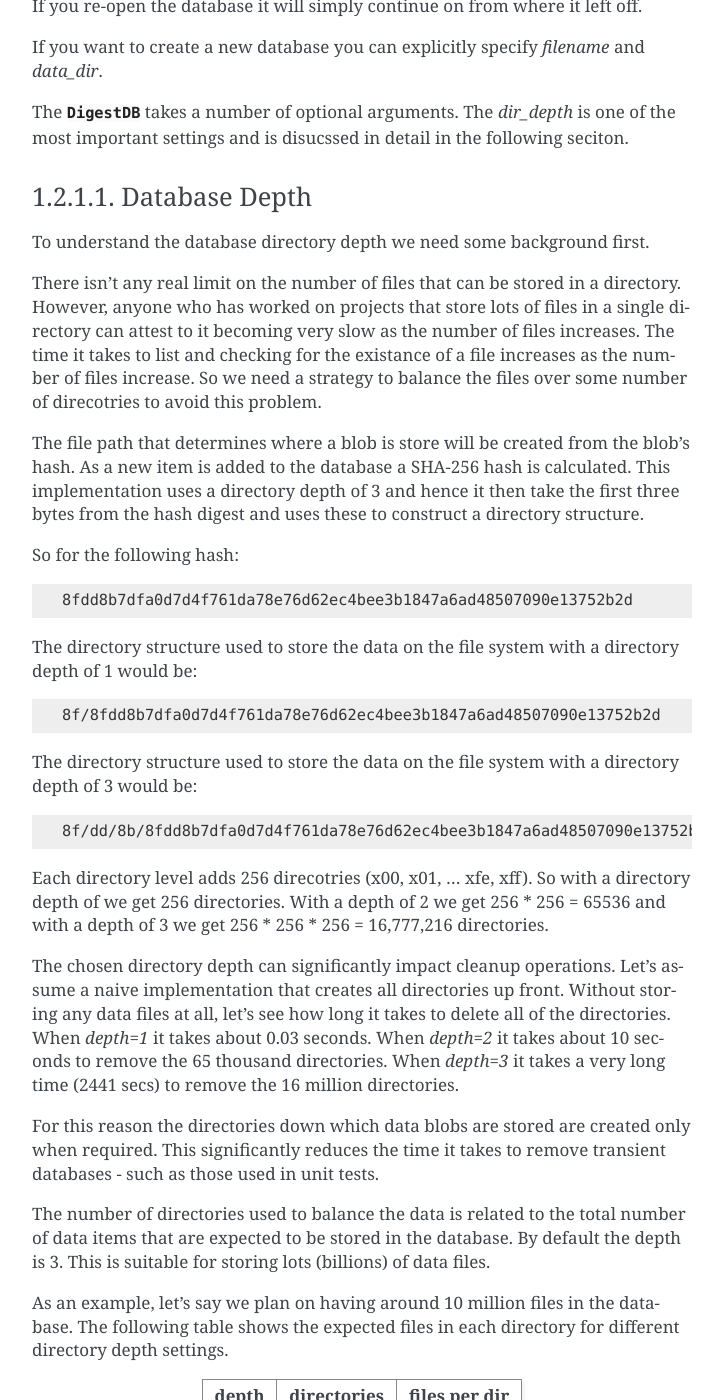
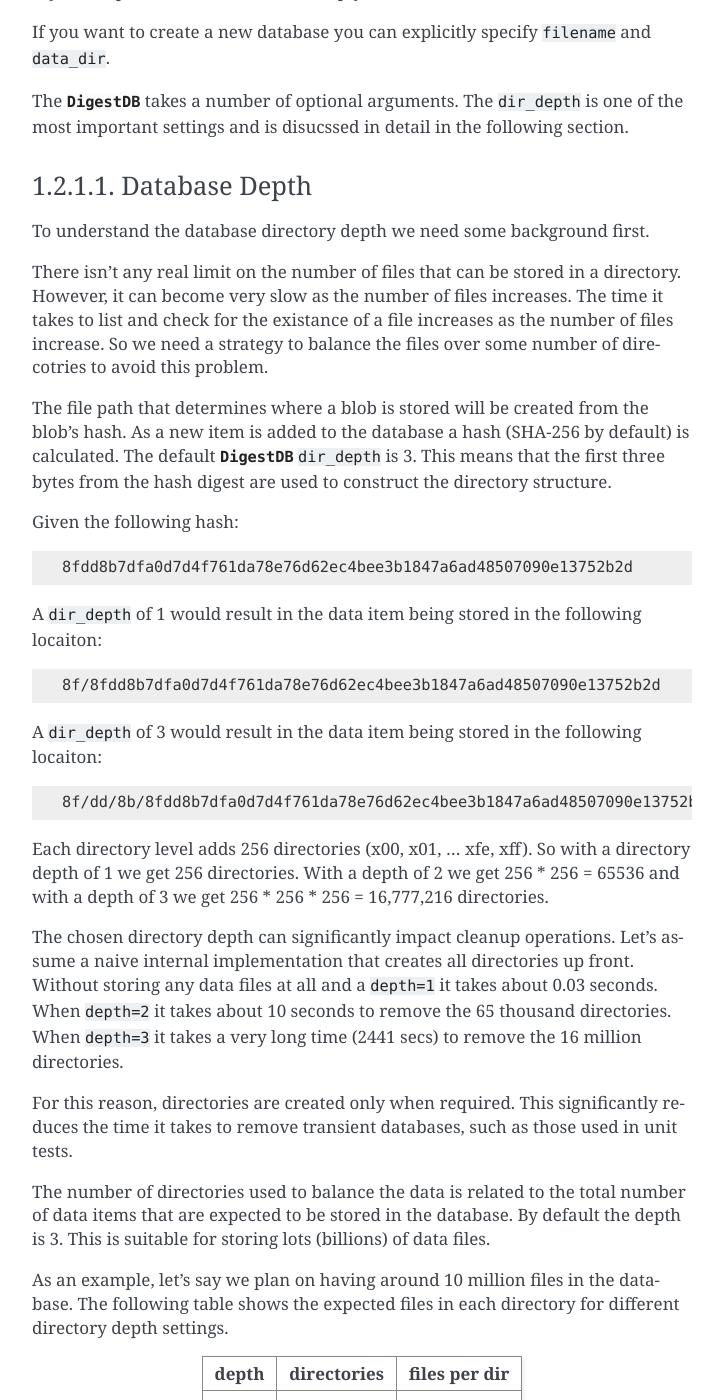
Before and after one commit to claws/digestdb, a Sphinx documentation site: the page built from doc/user/quickstart.rst, in a window 1280 px wide and 1400 px high, scrolled down 844 px. Shown: the whole window, without its empty margins (388-1111 px from the left). Built offline with Sphinx 7.4.7, drawn with Linux system fonts in a browser that asks for light colours; pages that are not in the unit, such as notebooks, are missing from menus; some of the changed text lies outside the part shown.

```diff
--- a/digestdb/__init__.py
+++ b/digestdb/__init__.py
@@ -1,5 +1,8 @@
 from . import hashify
 from . import model
 from . import database
+from .database import Base, DigestDB
 
-from .database import Base, DigestDB
+__version__ = "16.08.01"
+
+(hashify, model, database, Base, DigestDB)  # Silence pep8 unused warning
--- a/doc/conf.py
+++ b/doc/conf.py
@@ -13,19 +13,29 @@
 # All configuration values have a default; values that are commented out
 # serve to show the default.
 
+
+import os
+import re
 import sys
-import os
-import shlex
+import alabaster
+sys.path.insert(0, os.path.abspath('..'))
 
-# If extensions (or modules to document with autodoc) are in another directory,
-# add these directories to sys.path here. If the directory is relative to the
-# documentation root, use os.path.abspath to make it absolute, like shown here.
-sys.path.insert(0, os.path.abspath('..'))
+
+init_file = os.path.join(
+    os.path.dirname(os.path.dirname(__file__)), 'digestdb', '__init__.py')
+with open(init_file, 'rt') as f:
+    m = re.search(
+        r'''^__version__\W*=\W*['\"](\d\d\.\d\d\.\d+)['\"]''', f.read(), re.M)
+    if not m:
+        raise RuntimeError(
+            'Cannot find __version__ in digestdb/__init__.py')
+    version = m.group(1)
+
 
 # -- General configuration ------------------------------------------------
 
 # If your documentation needs a minimal Sphinx version, state it here.
-#needs_sphinx = '1.0'
+# needs_sphinx = '1.0'
 
 # Add any Sphinx extension module names here, as strings. They can be
 # extensions coming with Sphinx (named 'sphinx.ext.*') or your custom
@@ -44,7 +54,7 @@ templates_path = ['_templates']
 source_suffix = '.rst'
 
 # The encoding of source files.
-#source_encoding = 'utf-8-sig'
+# source_encoding = 'utf-8-sig'
 
 # The master toctree document.
 master_doc = 'index'
@@ -59,9 +69,9 @@ author = 'Chris Laws'
 # built documents.
 #
 # The short X.Y version.
-version = '0.0.1a'
+version = version
 # The full version, including alpha/beta/rc tags.
-release = '0.0.1a'
+release = version
 
 # The language for content autogenerated by Sphinx. Refer to documentation
 # for a list of supported languages.
@@ -72,9 +82,9 @@ language = None
 
 # There are two options for replacing |today|: either, you set today to some
 # non-false value, then it is used:
-#today = ''
+# today = ''
 # Else, today_fmt is used as the format for a strftime call.
-#today_fmt = '%B %d, %Y'
+# today_fmt = '%B %d, %Y'
 
 # List of patterns, relative to source directory, that match files and
 # directories to ignore when looking for source files.
@@ -82,27 +92,27 @@ exclude_patterns = ['_build']
 
 # The reST default role (used for this markup: `text`) to use for all
 # documents.
-#default_role = None
+# default_role = None
 
 # If true, '()' will be appended to :func: etc. cross-reference text.
-#add_function_parentheses = True
+# add_function_parentheses = True
 
 # If true, the current module name will be prepended to all description
 # unit titles (such as .. function::).
-#add_module_names = True
+# add_module_names = True
 
 # If true, sectionauthor and moduleauthor directives will be shown in the
 # output. They are ignored by default.
-#show_authors = False
+# show_authors = False
 
 # The name of the Pygments (syntax highlighting) style to use.
 pygments_style = 'sphinx'
 
 # A list of ignored prefixes for module index sorting.
-#modindex_common_prefix = []
+# modindex_common_prefix = []
 
 # If true, keep warnings as "system message" paragraphs in the built documents.
-#keep_warnings = False
+# keep_warnings = False
 
 # If true, `todo` and `todoList` produce output, else they produce nothing.
 todo_include_todos = False
@@ -117,26 +127,30 @@ html_theme = 'alabaster'
 # Theme options are theme-specific and customize the look and feel of a theme
 # further.  For a list of options available for each theme, see the
 # documentation.
-#html_theme_options = {}
+html_theme_options = {
+    'description': 'Digestdb provides SQL style access to binary data files'
+                   'stored in a balanced set of file system directories.',
+    'show_powered_by': False,
+}
 
 # Add any paths that contain custom themes here, relative to this directory.
-#html_theme_path = []
+html_theme_path = [alabaster.get_path()]
 
 # The name for this set of Sphinx documents.  If None, it defaults to
 # "<project> v<release> documentation".
-html_title = "Blobdb Documentation"
+html_title = "DigestDB Documentation"
 
 # A shorter title for the navigation bar.  Default is the same as html_title.
-html_short_title = "Blobdb"
+html_short_title = "DigestDB"
 
 # The name of an image file (relative to this directory) to place at the top
 # of the sidebar.
-#html_logo = None
+# html_logo = None
 
 # The name of an image file (within the static path) to use as favicon of the
 # docs.  This file should be a Windows icon file (.ico) being 16x16 or 32x32
 # pixels large.
-#html_favicon = None
+# html_favicon = None
 
 # Add any paths that contain custom static files (such as style sheets) here,
 # relative to this directory. They are copied after the builtin static files,
@@ -146,31 +160,36 @@ html_static_path = ['_static']
 # Add any extra paths that contain custom files (such as robots.txt or
 # .htaccess) here, relative to this directory. These files are copied
 # directly to the root of the documentation.
-#html_extra_path = []
+# html_extra_path = []
 
 # If not '', a 'Last updated on:' timestamp is inserted at every page bottom,
 # using the given strftime format.
-#html_last_updated_fmt = '%b %d, %Y'
+# html_last_updated_fmt = '%b %d, %Y'
 
 # If true, SmartyPants will be used to convert quotes and dashes to
 # typographically correct entities.
-#html_use_smartypants = True
+# html_use_smartypants = True
 
 # Custom sidebar templates, maps document names to template names.
-#html_sidebars = {}
+html_sidebars = {
+    '**': [
+        'about.html',
+        'navigation.html',
+    ]
+}
 
 # Additional templates that should be rendered to pages, maps page names to
 # template names.
-#html_additional_pages = {}
+# html_additional_pages = {}
 
 # If false, no module index is generated.
-#html_domain_indices = True
+# html_domain_indices = True
 
 # If false, no index is generated.
-#html_use_index = True
+# html_use_index = True
 
 # If true, the index is split into individual pages for each letter.
-#html_split_index = False
+# html_split_index = False
 
 # If true, links to the reST sources are added to the pages.
 html_show_sourcelink = False
@@ -184,72 +203,39 @@ html_show_copyright = False
 # If true, an OpenSearch description file will be output, and all pages will
 # contain a <link> tag referring to it.  The value of this option must be the
 # base URL from which the finished HTML is served.
-#html_use_opensearch = ''
+# html_use_opensearch = ''
 
 # This is the file name suffix for HTML files (e.g. ".xhtml").
-#html_file_suffix = None
+# html_file_suffix = None
 
 # Language to be used for generating the HTML full-text search index.
 # Sphinx supports the following languages:
 #   'da', 'de', 'en', 'es', 'fi', 'fr', 'h', 'it', 'ja'
 #   'nl', 'no', 'pt', 'ro', 'r', 'sv', 'tr'
-#html_search_language = 'en'
+# html_search_language = 'en'
 
 # A dictionary with options for the search language support, empty by default.
 # Now only 'ja' uses this config value
-#html_search_options = {'type': 'default'}
+# html_search_options = {'type': 'default'}
 
 # The name of a javascript file (relative to the configuration directory) that
 # implements a search results scorer. If empty, the default will be used.
-#html_search_scorer = 'scorer.js'
+# html_search_scorer = 'scorer.js'
 
 # Output file base name for HTML help builder.
 htmlhelp_basename = 'digestdbdoc'
 
 # -- Options for LaTeX output ---------------------------------------------
 
-latex_elements = {
-# The paper size ('letterpaper' or 'a4paper').
-#'papersize': 'letterpaper',
-
-# The font size ('10pt', '11pt' or '12pt').
-#'pointsize': '10pt',
-
-# Additional stuff for the LaTeX preamble.
-#'preamble': '',
-
-# Latex figure (float) alignment
-#'figure_align': 'htbp',
-}
+latex_elements = {}
 
 # Grouping the document tree into LaTeX files. List of tuples
 # (source start file, target name, title,
 #  author, documentclass [howto, manual, or own class]).
 latex_documents = [
-  (master_doc, 'digestdb.tex', 'digestdb Documentation',
-   'Chris Laws', 'manual'),
+    (master_doc, 'digestdb.tex', 'digestdb Documentation',
+     'Chris Laws', 'manual'),
 ]
-
-# The name of an image file (relative to this directory) to place at the top of
-# the title page.
-#latex_logo = None
-
-# For "manual" documents, if this is true, then toplevel headings are parts,
-# not chapters.
-#latex_use_parts = False
-
-# If true, show page references after internal links.
-#latex_show_pagerefs = False
-
-# If true, show URL addresses after external links.
-#latex_show_urls = False
-
-# Documents to append as an appendix to all manuals.
-#latex_appendices = []
-
-# If false, no module index is generated.
-#latex_domain_indices = True
-
 
 # -- Options for manual page output ---------------------------------------
 
@@ -260,32 +246,20 @@ man_pages = [
      [author], 1)
 ]
 
-# If true, show URL addresses after external links.
-#man_show_urls = False
-
-
 # -- Options for Texinfo output -------------------------------------------
 
 # Grouping the document tree into Texinfo files. List of tuples
 # (source start file, target name, title, author,
 #  dir menu entry, description, category)
 texinfo_documents = [
-  (master_doc, 'digestdb', 'digestdb Documentation',
-   author, 'digestdb', 'One line description of project.',
-   'Miscellaneous'),
+    (master_doc, 'digestdb', 'digestdb Documentation',
+     author, 'digestdb', 'One line description of project.',
+     'Miscellaneous'),
 ]
 
-# Documents to append as an appendix to all manuals.
-#texinfo_appendices = []
+# -- suppress specific warnings -------------------------------------------
 
-# If false, no module index is generated.
-#texinfo_domain_indices = True
-
-# How to display URL addresses: 'footnote', 'no', or 'inline'.
-#texinfo_show_urls = 'footnote'
-
-# If true, do not generate a @detailmenu in the "Top" node's menu.
-#texinfo_no_detailmenu = False
+suppress_warnings = ['image.nonlocal_uri']
 
 
 # -- Custom config to work around readthedocs.org #1139 -------------------
@@ -305,5 +279,6 @@ def run_apidoc(_):
     subprocess.check_call(
         [cmd_path, '--no-toc', '-e', '-M', '-o', 'api', '../digestdb', '--force'])
 
+
 def setup(app):
     app.connect('builder-inited', run_apidoc)
--- a/doc/user/quickstart.rst
+++ b/doc/user/quickstart.rst
@@ -5,8 +5,9 @@ Quickstart
 Database
 --------
 
-To start using the Blobdb you need to create a database. Let's create a
-:class:`DigestDB` and tell it to use the current directory.
+To start using the DigestDB you first need to create a database. Let's create
+a :class:`DigestDB` and we'll tell it to use the current directory for storing
+any binary content.
 
 .. code-block:: python
 
@@ -14,30 +15,25 @@ To start using the Blobdb you need to create a database. Let's create a
 
     db = DigestDB('.')
 
-By default the :class:`DigestDB` will create a file called `digestdb.db`
-and a directory called `digestdb.data`. The `digestdb.db` is a simple SQLite
-database that stores the categories and digests of the blobs. The
-`digestdb.data` is the top level directory in which all the binary blobs are
-stored.
+By default the :class:`DigestDB` will create a file called ``digestdb.db``
+and a directory called ``digestdb.data``. The `digestdb.db` is a simple SQLite
+database that stores the categories and digests of the blobs. Categories
+are used to group binary content to facilitate searching (e.g. JavaScript,
+css, images, etc). The ``digestdb.data`` directory is the top level directory
+in which all the binary blobs are stored.
 
-The :class:`DigestDB` does not do a whole lot when it is instantiated.
-One of the few things it does do is check for a lock file. The
-:class:`DigestDB` uses a lock file to ensure that it has exclusive
-access to the data otherwise there is a risk of losing synchronisation between
-the files on disk and those listing in the database.
+When the :class:`DigestDB` is instantiated it checks for a lock file. The
+lock file ensure that it has exclusive access to the data otherwise there is
+a risk of losing synchronisation between the files on disk and those listing
+in the database. If the :class:`DigestDB` encounters a lock file when starting
+up it will report the error and shut down.
 
-If the :class:`DigestDB` encounters a lock file when starting up it will
-report the error and shut down. The user is left to make the decision of what
-to do next.
-
-To actually get the :class:`DigestDB` to create the underlying database
-so that binary data can be stored you must open the database.
+Before writing or reading data from the :class:`DigestDB` it must first be
+opened.
 
 .. code-block:: python
 
     db.open()
-
-
 
 Conversely, when you are finished with the database it must be closed.
 
@@ -47,12 +43,12 @@ Conversely, when you are finished with the database it must be closed.
 
 If you re-open the database it will simply continue on from where it left off.
 
-If you want to create a new database you can explicitly specify `filename` and
-`data_dir`.
+If you want to create a new database you can explicitly specify ``filename``
+and ``data_dir``.
 
 The :class:`DigestDB` takes a number of optional arguments. The
-`dir_depth` is one of the most important settings and is disucssed in detail
-in the following seciton.
+``dir_depth`` is one of the most important settings and is disucssed in detail
+in the following section.
 
 
 Database Depth
@@ -61,55 +57,52 @@ Database Depth
 To understand the database directory depth we need some background first.
 
 There isn't any real limit on the number of files that can be stored in a
-directory. However, anyone who has worked on projects that store lots of files
-in a single directory can attest to it becoming very slow as the number of
-files increases. The time it takes to list and checking for the existance of a
-file increases as the number of files increase. So we need a strategy to
-balance the files over some number of direcotries to avoid this problem.
+directory. However, it can become very slow as the number of files increases.
+The time it takes to list and check for the existance of a file increases
+as the number of files increase. So we need a strategy to balance the files
+over some number of direcotries to avoid this problem.
 
-The file path that determines where a blob is store will be created from the
-blob's hash. As a new item is added to the database a SHA-256 hash is
-calculated. This implementation uses a directory depth of 3 and hence it then
-take the first three bytes from the hash digest and uses these to construct a
-directory structure.
+The file path that determines where a blob is stored will be created from the
+blob's hash. As a new item is added to the database a hash (SHA-256 by
+default) is calculated. The default :class:`DigestDB` ``dir_depth`` is 3. This
+means that the first three bytes from the hash digest are used to construct
+the directory structure.
 
-So for the following hash:
+Given the following hash:
 
 .. code-block:: console
 
         8fdd8b7dfa0d7d4f761da78e76d62ec4bee3b1847a6ad48507090e13752b2d
 
-The directory structure used to store the data on the file system with a
-directory depth of 1 would be:
+A ``dir_depth`` of 1 would result in the data item being stored in the
+following locaiton:
 
 .. code-block:: console
 
         8f/8fdd8b7dfa0d7d4f761da78e76d62ec4bee3b1847a6ad48507090e13752b2d
 
-The directory structure used to store the data on the file system with a
-directory depth of 3 would be:
+A ``dir_depth`` of 3 would result in the data item being stored in the
+following locaiton:
 
 .. code-block:: console
 
         8f/dd/8b/8fdd8b7dfa0d7d4f761da78e76d62ec4bee3b1847a6ad48507090e13752b2d
 
-Each directory level adds 256 direcotries (\x00, \x01, ... \xfe, \xff). So
-with a directory depth of we get 256 directories. With a depth of 2 we get
+Each directory level adds 256 directories (\x00, \x01, ... \xfe, \xff). So
+with a directory depth of 1 we get 256 directories. With a depth of 2 we get
 256 * 256 = 65536 and with a depth of 3 we get 256 * 256 * 256 = 16,777,216
 directories.
 
 The chosen directory depth can significantly impact cleanup operations.
-Let's assume a naive implementation that creates all directories up front.
-Without storing any data files at all, let's see how long it takes to
-delete all of the directories. When `depth=1` it takes about 0.03 seconds.
-When `depth=2` it takes about 10 seconds to remove the 65 thousand
-directories. When `depth=3` it takes a very long time (2441 secs) to remove
-the 16 million directories.
+Let's assume a naive internal implementation that creates all directories up
+front. Without storing any data files at all and a ``depth=1`` it takes about
+0.03 seconds. When ``depth=2`` it takes about 10 seconds to remove the 65
+thousand directories. When ``depth=3`` it takes a very long time (2441 secs)
+to remove the 16 million directories.
 
-For this reason the directories down which data blobs are stored are created
-only when required. This significantly reduces the time it takes to remove
-transient databases - such as those used in unit tests.
-
+For this reason, directories are created only when required. This
+significantly reduces the time it takes to remove transient databases, such
+as those used in unit tests.
 
 The number of directories used to balance the data is related to the total
 number of data items that are expected to be stored in the database. By
@@ -156,8 +149,8 @@ In this example a depth of 3 seems more appropriate.
 Categories
 ----------
 
-Categories are used to group associated kinds of data in the database. They
-provide a mechansim for efficient querying of data by category.
+Categories provide a method to group associated data items in the database.
+This provides a mechansim for more efficient querying of data by category.
 
 The selection of what constitutes a category depends on the scenario. Below
 are some examples of how categories might be used to group different kinds of
@@ -183,34 +176,39 @@ with the category.
 Blobs
 -----
 
-This is why the DigestDB exists at all. DigestDB provides the developer with
-capabilities to put, get delete and query blobs.
+Binary data can be stored, retrieved and queried.
 
-To add a blob to the database use `put_data`:
+To add a binary blob to the database use ``put_data``:
 
 .. code-block:: python
 
-    digest = db.put_data(category='js', data=b'\x00\x01...')
+    digest = db.put_data('js', b'\x00\x01...')
 
-To check if data exists in the database use `exists`:
+To add the contents of a file to the database use ``put_file``:
+
+.. code-block:: python
+
+    digest = db.put_file('js', '/path/to/js/file')
+
+To check if data exists in the database use ``exists``:
 
 .. code-block:: python
 
     data = db.exists(digest)
 
-To fetch data from the database use `get_data`:
+To fetch data from the database use ``get_data``:
 
 .. code-block:: python
 
     data = db.get_data(digest)
 
-To delete data from the database use `delete_data`:
+To delete data from the database use ``delete_data``:
 
 .. code-block:: python
 
     data = db.delete_data(digest)
 
-To query data from the database use `query_data`:
+To query data from the database use ``query_data``:
 
 .. code-block:: python
 
```
Also changed, not shown: other parts of doc/user/quickstart.rst (+2 -2 lines), README.rst (+13 -5 lines), doc/dev/index.rst (added, +214 -0 lines), doc/index.rst (+12 -15 lines), doc/user/install.rst (+4 -14 lines), requirements.dev.txt (+5 -2 lines), setup.py (+28 -12 lines), 10 other files.
